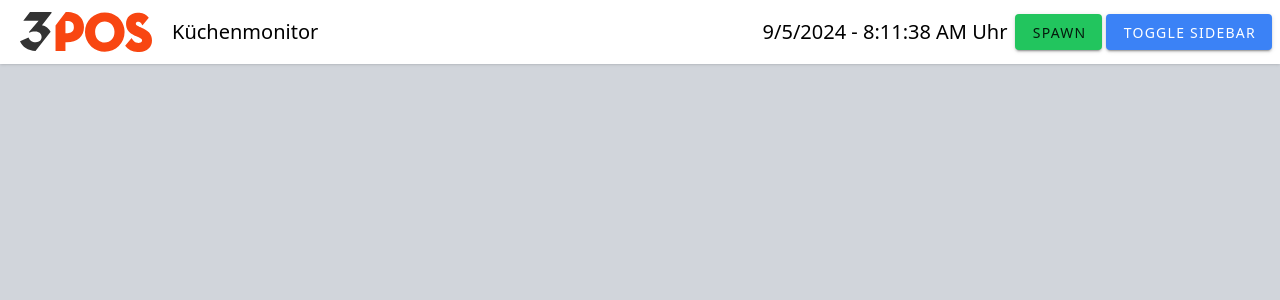
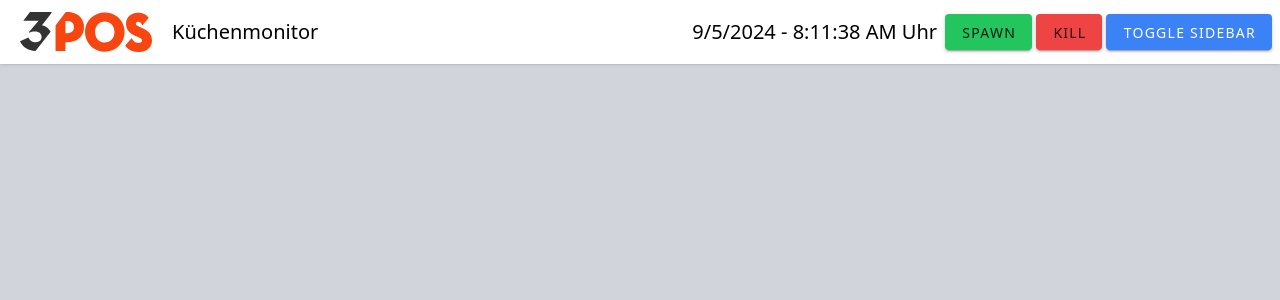
Before and after one commit to Sym0S-Sym0S/Sym0S-Sym0S, a Vue app in the folder kitchenscreen/: page / in a window 1280 px wide. Shown: the top 300 px of the page. Built offline with nearby package versions, Linux system fonts and the light colour scheme.

Commit message:
removeAll

```diff
--- a/kitchenscreen/src/components/AppHeader.vue
+++ b/kitchenscreen/src/components/AppHeader.vue
@@ -11,6 +11,7 @@
       <v-app-bar-title class="mx-2 text-xl">Küchenmonitor</v-app-bar-title>
       <CurrentTime />
       <v-btn class="bg-green-500 mr-1" @click="spawn">Spawn</v-btn>
+      <v-btn class="bg-red-500 mr-1" @click="kill">Kill</v-btn>
       <v-btn class="bg-blue-500 text-white" @click="toggleDrawer">Toggle Sidebar</v-btn>
     </div>
   </header>
@@ -28,4 +29,8 @@
   const spawn = () => {
     kitchenStore.addKitchenCard()
   }
+
+  const kill = () => {
+    kitchenStore.removeAll()
+  }
 </script>
--- a/kitchenscreen/src/stores/kitchen.ts
+++ b/kitchenscreen/src/stores/kitchen.ts
@@ -27,6 +27,10 @@ export const useKitchenStore = defineStore('kitchen', () => {
     kitchenCards.value.push(newCard)
   }
 
+  const removeAll = () => {
+    kitchenCards.value.splice(0, kitchenCards.value.length)
+  }
+
   // Toggle function for the Sidebar
   const drawerToggle = () => {
     isDrawerOpen.value = !isDrawerOpen.value
@@ -35,6 +39,7 @@ export const useKitchenStore = defineStore('kitchen', () => {
   return {
     kitchenCards,
     addKitchenCard,
+    removeAll,
     isDrawerOpen,
     drawerToggle,
   }
```
